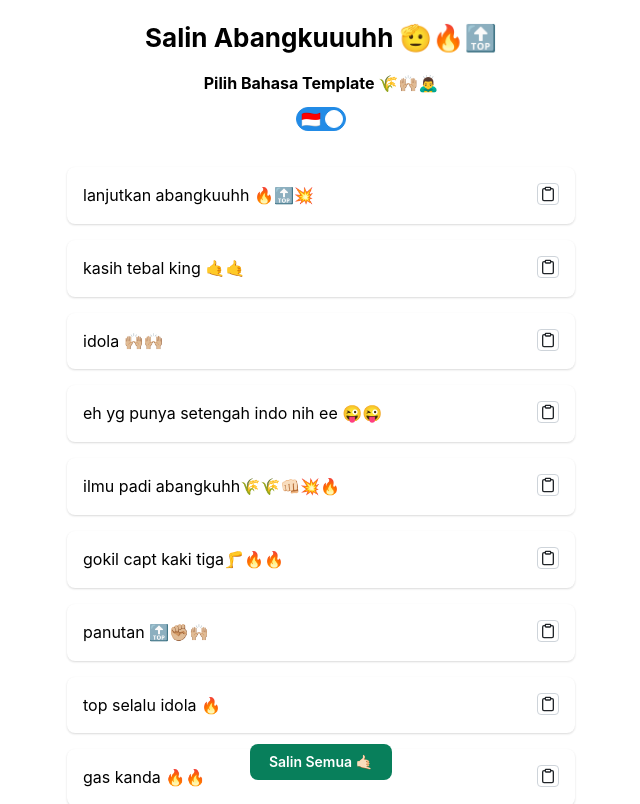
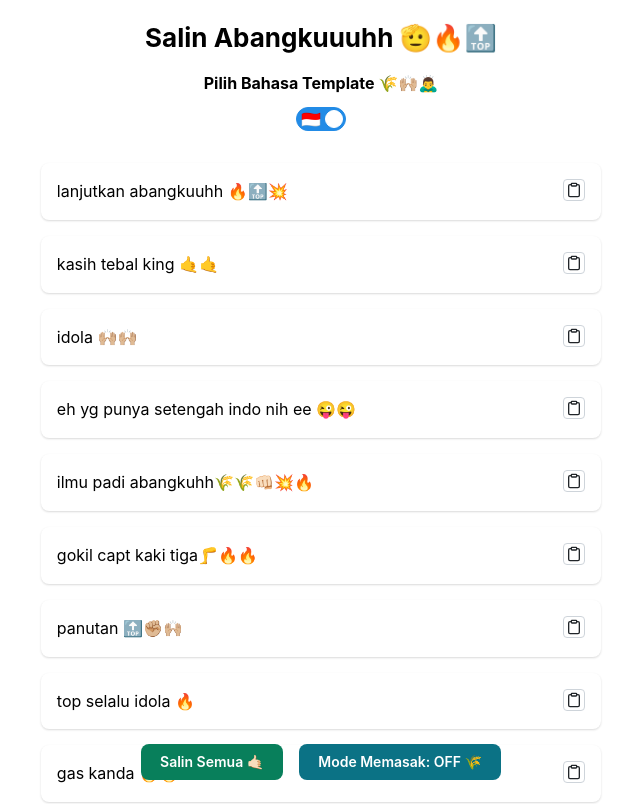
Before and after one commit to zakiego/salin-abangku, a Next.js app: page / in a window 1280 px wide. Shown: the top 804 px of the page, without its empty margins (319-959 px from the left). Built offline with nearby package versions, Linux system fonts and the light colour scheme.

Commit message:
feat(custom): initialize custom mode

```diff
--- a/src/app/page-client.tsx
+++ b/src/app/page-client.tsx
@@ -12,10 +12,11 @@ import {
 	Title,
 	Tooltip,
 	Switch,
+	Textarea,
 } from "@mantine/core";
 import { useClipboard } from "@mantine/hooks";
 import { useState } from "react";
-import { FiClipboard } from "react-icons/fi";
+import { FiClipboard, FiPlus } from "react-icons/fi";
 import { Toaster, toast } from "sonner";
 
 const successToastID = [
@@ -68,6 +69,8 @@ export default function PageClient({
 	const clipboard = useClipboard({ timeout: 500 });
 	const [checked, setChecked] = useState<"ID" | "EN">("ID");
 	const isIndonesian = checked === "ID";
+	const [customText, setCustomText] = useState<string>("");
+	const [isCustom, setIsCustom] = useState<boolean>(false);
 
 	const templates = () => {
 		const template = isIndonesian ? templatesID : templatesEN;
@@ -83,7 +86,7 @@ export default function PageClient({
 	};
 
 	return (
-		<Container pt="lg" pb="5rem" size="xs">
+		<Container pt="lg" pb="5rem" size={isCustom ? "md" : "sm"}>
 			<Toaster richColors position="top-center" />
 			<Title
 				size="h2"
@@ -119,8 +122,13 @@ export default function PageClient({
 					onLabel={renderIndonesianFlag}
 					offLabel={renderBritishFlag}
 				/>
-			</Flex>
 
+				<Flex
+					direction={{
+						base: "column-reverse",
+						md: "row",
+					}}
+				>
 					<Stack pt="lg">
 						{templates().map((i) => (
 							<Paper
@@ -130,8 +138,12 @@ export default function PageClient({
 								px="md"
 								py="md"
 								onClick={() => {
+									if (isCustom) {
+										setCustomText(customText.concat(i, " "));
+									} else {
 										clipboard.copy(i);
 										copied();
+									}
 								}}
 								color="gray"
 								style={{
@@ -141,6 +153,7 @@ export default function PageClient({
 								<Flex justify="space-between">
 									<Text>{i}</Text>
 
+									<Flex gap="sm">
 										<Tooltip label="Salin">
 											<ActionIcon
 												variant="default"
@@ -151,10 +164,51 @@ export default function PageClient({
 												<FiClipboard />
 											</ActionIcon>
 										</Tooltip>
+
+										<Tooltip
+											display={isCustom ? "inline-flex" : "none"}
+											label="Masukkan"
+											onClick={(e) => {
+												e.stopPropagation();
+												setCustomText(customText.concat(i, " "));
+											}}
+										>
+											<ActionIcon
+												display={isCustom ? "inline-flex" : "none"}
+												variant="default"
+												color="gray"
+												size="sm"
+												aria-label="Add"
+											>
+												<FiPlus />
+											</ActionIcon>
+										</Tooltip>
+									</Flex>
 								</Flex>
 							</Paper>
 						))}
 					</Stack>
+					<Container
+						hidden={!isCustom}
+						pos="sticky"
+						top={10}
+						style={{
+							alignSelf: "flex-start",
+						}}
+					>
+						<Textarea
+							placeholder="Racik kata-katamu disini king 🍳"
+							size="xl"
+							autosize
+							minRows={2}
+							cols={80}
+							maxRows={8}
+							value={customText}
+							onChange={(e) => setCustomText(e.target.value)}
+						/>
+					</Container>
+				</Flex>
+			</Flex>
 
 			<Box
 				mb="lg"
@@ -166,6 +220,18 @@ export default function PageClient({
 					textAlign: "center",
 				}}
 			>
+				<Flex
+					gap={{
+						base: "xs",
+						md: "md",
+					}}
+					justify="center"
+					align="center"
+					direction={{
+						base: "column",
+						sm: "row",
+					}}
+				>
 					<Button
 						onClick={() => {
 							clipboard.copy(templates().join("\n"));
@@ -173,9 +239,25 @@ export default function PageClient({
 						}}
 						radius="md"
 						color="teal.9"
+						style={{
+							maxWidth: "fit-content",
+						}}
 					>
 						Salin Semua 🤙🏻
 					</Button>
+					<Button
+						onClick={() => {
+							setIsCustom(!isCustom);
+						}}
+						radius="md"
+						color={isCustom ? "red.9" : "cyan.9"}
+						style={{
+							maxWidth: "fit-content",
+						}}
+					>
+						Mode Memasak: {isCustom ? "ON 🔥" : "OFF 🌾"}
+					</Button>
+				</Flex>
 			</Box>
 		</Container>
 	);
```
Lines whose indentation alone changed are shown as unchanged.
